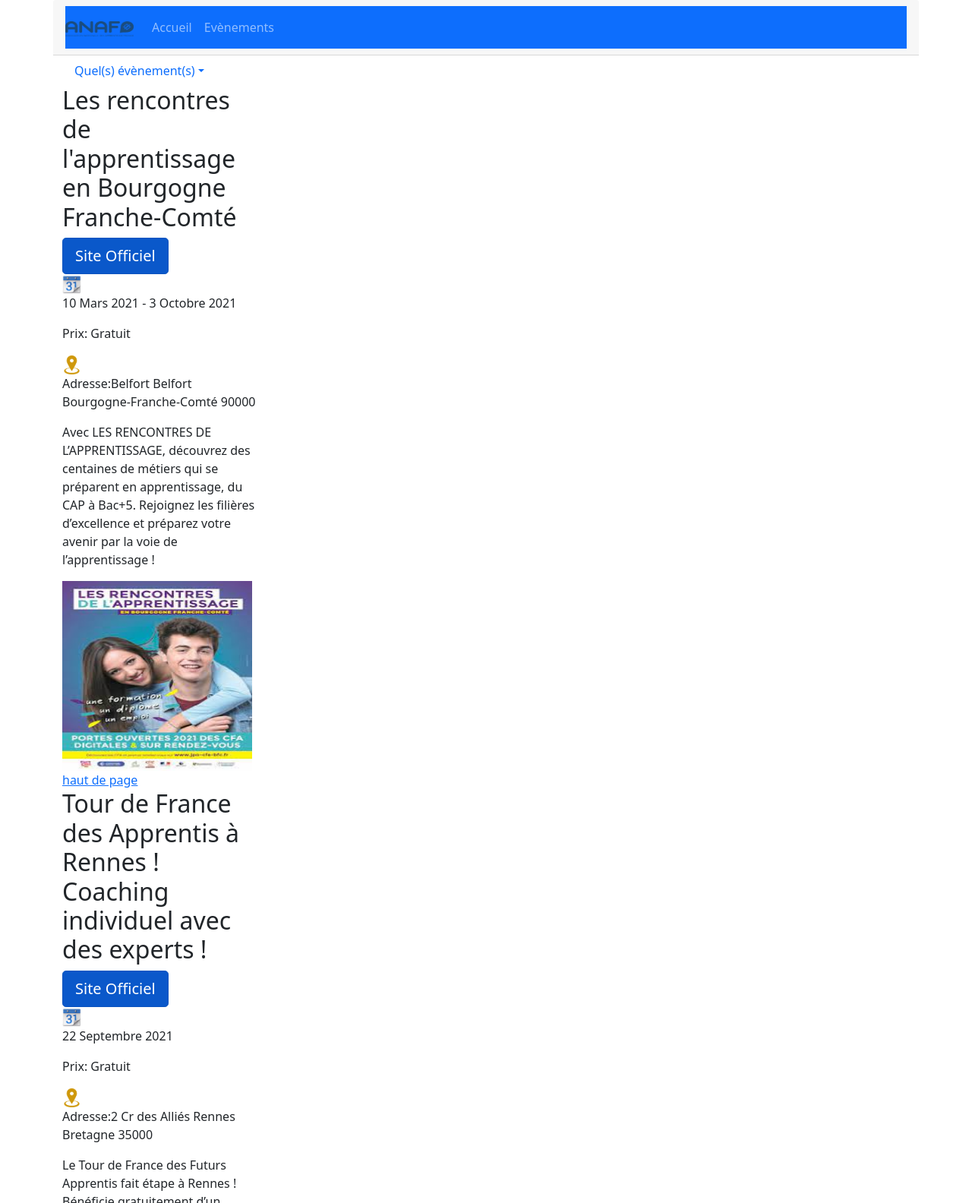
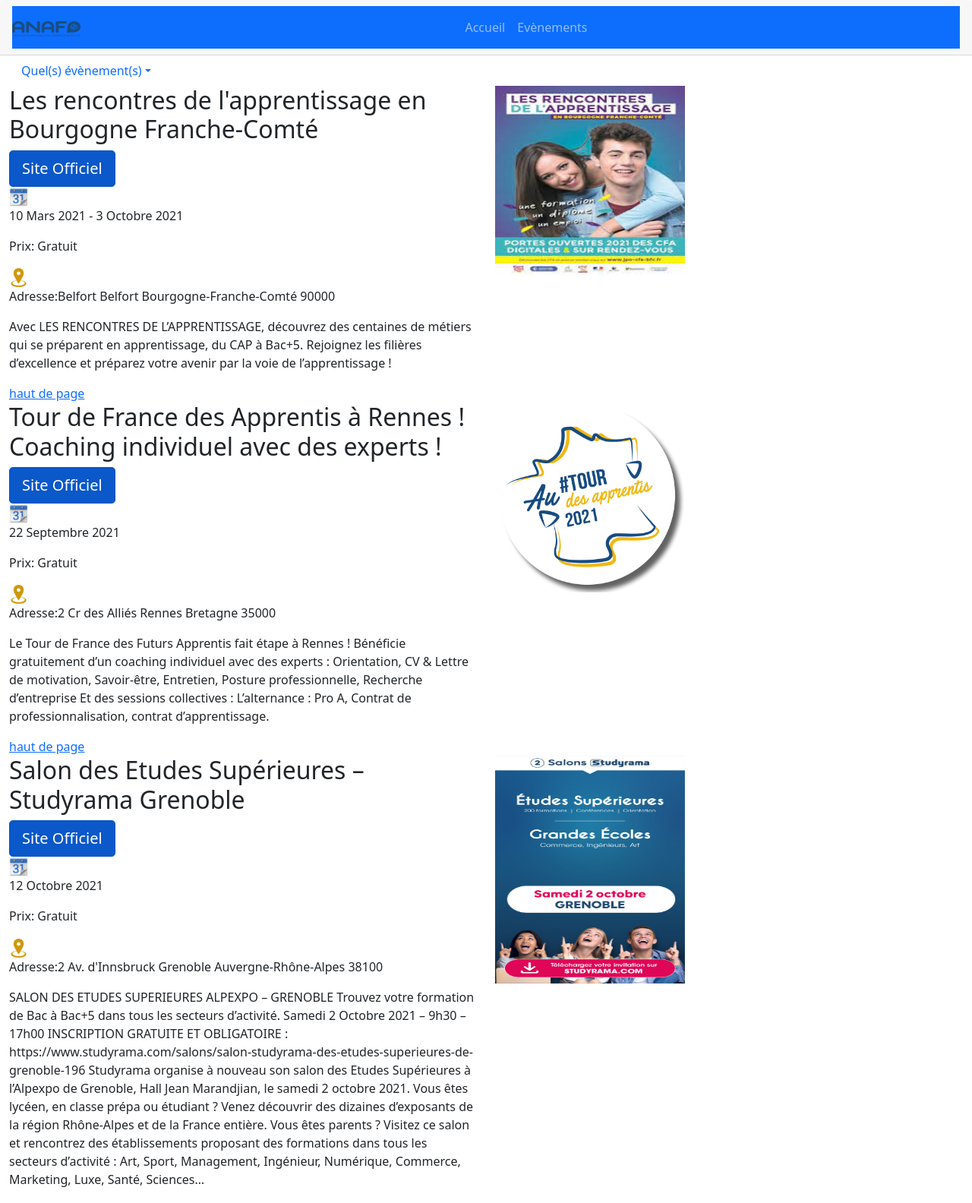
Before and after one commit to SophieCarpentier/ANAF, a plain HTML site: page evenements.html in a window 1280 px wide. Shown: the top 1584 px of the page at 76% size. Drawn offline with nearby package versions, Linux system fonts and the light colour scheme.

Commit message:
mise en place responsive

```diff
--- a/evenements.html
+++ b/evenements.html
@@ -14,8 +14,8 @@
   <body>
     <a id="haut"></a>
     <!--Navbar-->
-    <div class="container">
-      <header class="row">
+    <div class="container-fluid">
+      <header class="row justify-content-between justify-content-sm-around">
         <div class="card-header">
           <nav class="navbar navbar-dark bg-primary navbar-expand-lg">
             <a href="./index.html" class="navbar-brand">
@@ -45,9 +45,9 @@
               </svg>
             </button>
 
-            <div class="collapse navbar-collapse" id="navbarNavDropdown">
+            <div class="collapse navbar-collapse justify-content-center" id="navbarNavDropdown" >
               <ul class="navbar-nav">
-                <li class="nav-item active">
+                <li class="nav-item">
                   <a href="index.html" class="nav-link">Accueil</a>
                 </li>
                 <li class="nav-item">
@@ -101,10 +101,9 @@
           </div>
         </div>
         <!--Articles-->
-        <section>
           <a id="rencontres"></a>
-          <div class="row">
-            <article class="article1 col-12 col-md-3">
+          <div class="row justify-content-between justify-content-md-around">
+            <article class="col-md">
               <h2>
                 Les rencontres de l'apprentissage en Bourgogne Franche-Comté
               </h2>
@@ -138,6 +137,10 @@
                   à Bac+5. Rejoignez les filières d’excellence et préparez votre
                   avenir par la voie de l’apprentissage !
                 </p>
+              </div>
+            </article>
+
+              <div class="col-md">
                   <img
                     src="img/rencontre.jpeg"
                     width="250"
@@ -145,14 +148,15 @@
                     alt="affiche_evènement_rencontre"
                   />
               </div>
+
               <!--Lien top-->
               <a href="#haut">haut de page</a>
-            </article>
+
           </div>
 
-          <div class="row">
+          <div class="row justify-content-between justify-content-md-around">
             <a id="rennes"></a>
-            <article class="article2 col-12 col-md-3">
+            <article class="col-md">
               <h2>
                 Tour de France des Apprentis à Rennes ! Coaching individuel avec
                 des experts !
@@ -190,6 +194,10 @@
                   des sessions collectives : L’alternance : Pro A, Contrat de
                   professionnalisation, contrat d’apprentissage.
                 </p>
+              </div>
+            </article>
+
+            <div class="col-md">
               <img
                 src="img/au_tour_des_apprentis.png"
                 width="250"
@@ -197,13 +205,15 @@
                 alt="affiche_au_tour_des_apprentis"
               />
             </div>
+
               <a href="#haut">haut de page</a>
-            </article>
+
           </div>
 
-          <div class="row">
-            <article class="article3 col-12 col-md-3">
+          <div class="row justify-content-between justify-content-md-around">
               <a id="grenoble"></a>
+            <article class="col-md">
+
               <h2>
                 Salon des Etudes Supérieures – Studyrama Grenoble
               </h2>
@@ -249,6 +259,9 @@
                   Management, Ingénieur, Numérique, Commerce, Marketing, Luxe,
                   Santé, Sciences…
                 </p>
+            </article>
+
+            <div class="col-md">
               <img
                 src="img/grandes_ecoles.jpeg"
                 width="250"
@@ -256,11 +269,13 @@
                 alt="affiche_evènement_rencontre"
               />
             </div>
+
               <a href="#haut">haut de page</a>
-            </article>
+
           </div>
-          <div class="row">
-            <article class="article4 col-12 col-md-3">
+          <div class="row justify-content-between justify-content-md-around">
+              <a id="reims"></a>
+            <article class="col-md">
               <a id="reims"></a>
               <h2>
                 Tour de France des Apprentis à Reims !
@@ -298,6 +313,9 @@
                   des sessions collectives : L’alternance : Pro A, Contrat de
                   professionnalisation, contrat d’apprentissage.
                 </p>
+              </article>
+
+              <div class="col-md">
                 <img
                   src="img/au_tour_des_apprentis.png"
                   width="250"
@@ -306,12 +324,13 @@
                 />
               </div>
               <a href="#haut">haut de page</a>
-            </article>
+
           </div>
 
-            <div class="row">
-              <article class="article5 col-12 col-md-3">
+          <div class="row justify-content-between justify-content-md-around">
               <a id="arras"></a>
+              <article class="col-md">
+
                 <h2>
                   Salon de l’Information Jeunesse- ARRAS
                 </h2>
@@ -350,6 +369,9 @@
                     et aides existants favorisant l’autonomie et la réussite des
                     jeunes.
                   </p>
+                </article>
+
+                <div class="col-md">
                   <img
                     src="img/salon_info_jeunesse.jpeg"
                     width="250"
@@ -358,10 +380,9 @@
                   />
                 </div>
                 <a href="#haut">haut de page</a>
-              </article>
+
             </div>
           </div>
-        </section>
       </main>
     </div>
     <footer>
```
Lines whose indentation alone changed are shown as unchanged.
